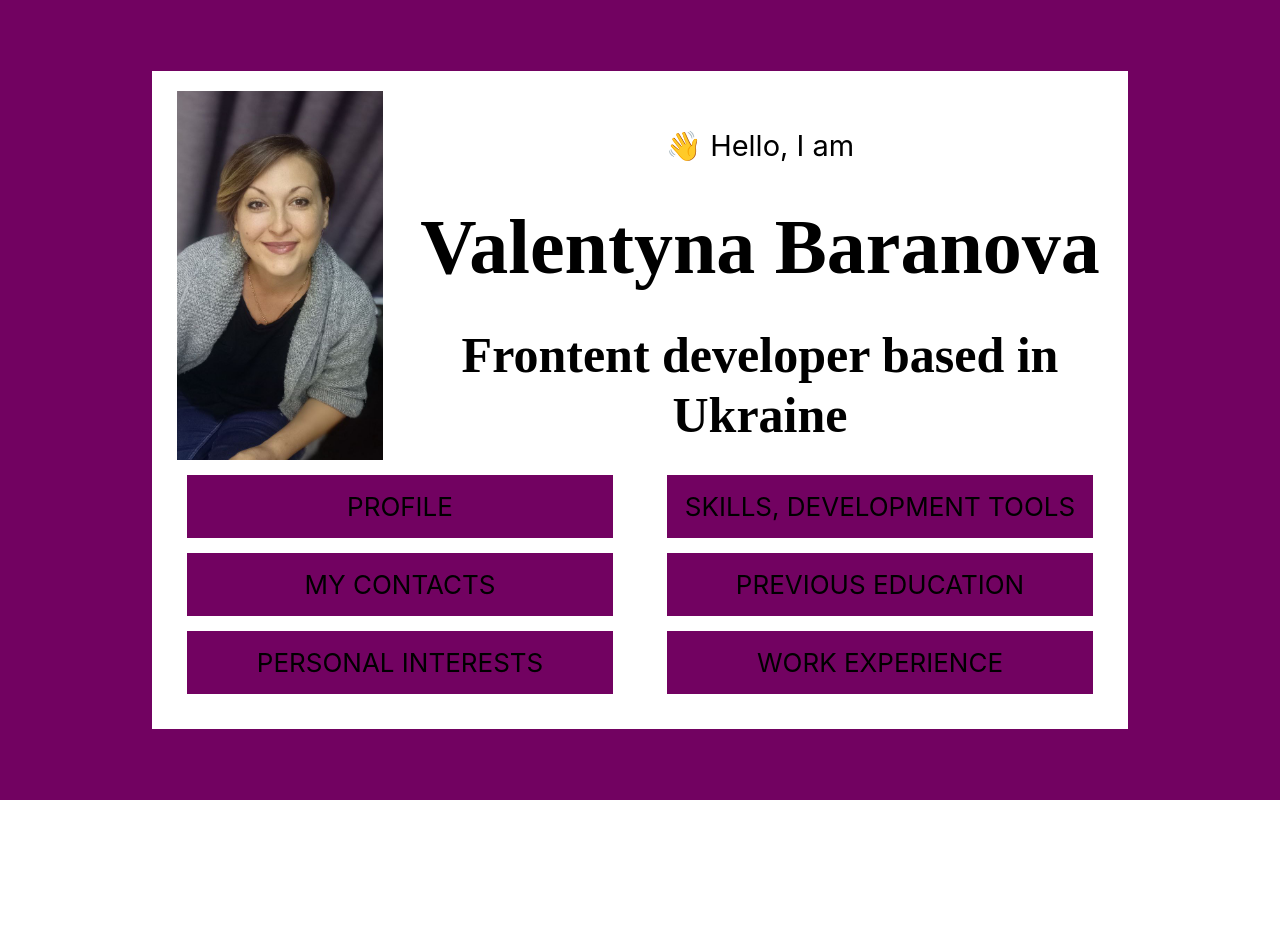
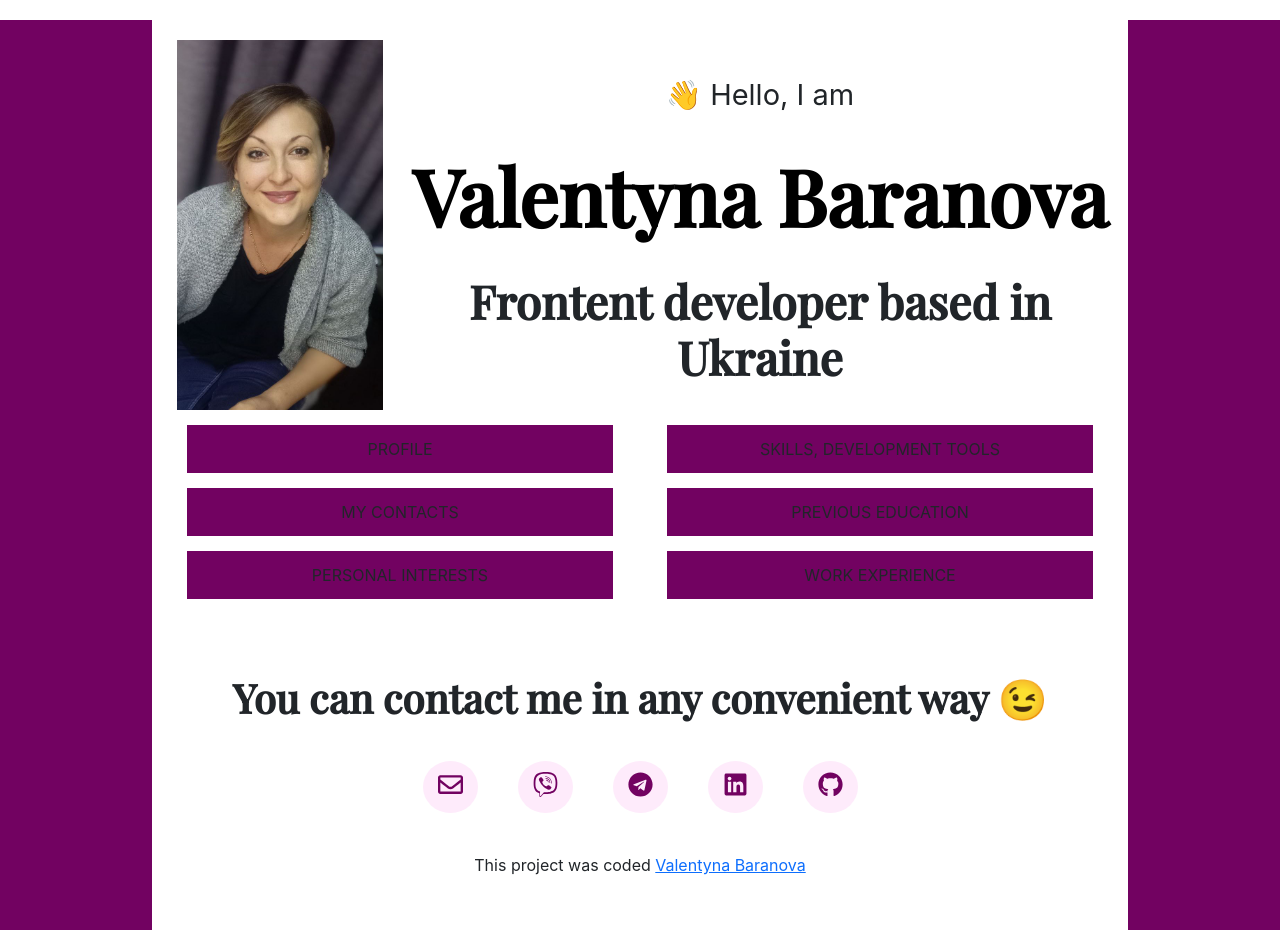
Before and after one commit to ValentynaBaranova/my_portfolio_react_project, a React (Create React App) app: page / in a window 1280 px wide. Before the commit the page ends 800 px from the top, so only its background shows below. Built offline with nearby package versions, Linux system fonts and the light colour scheme.

Commit message:
Created footer

```diff
--- a/package.json
+++ b/package.json
@@ -3,11 +3,13 @@
   "version": "0.1.0",
   "private": true,
   "dependencies": {
+    "@react-icons/all-files": "^4.1.0",
     "@testing-library/jest-dom": "^5.16.5",
     "@testing-library/react": "^13.4.0",
     "@testing-library/user-event": "^13.5.0",
     "react": "^18.2.0",
     "react-dom": "^18.2.0",
+    "react-icons": "^4.4.0",
     "react-scripts": "5.0.1",
     "web-vitals": "^2.1.4"
   },
--- a/public/index.html
+++ b/public/index.html
@@ -12,6 +12,10 @@
       integrity="sha384-iYQeCzEYFbKjA/T2uDLTpkwGzCiq6soy8tYaI1GyVh/UjpbCx/TYkiZhlZB6+fzT"
       crossorigin="anonymous"
     />
+    <link
+      href="https://fonts.googleapis.com/css2?family=Playfair+Display:wght@500&family=Poppins:wght@500&display=swap"
+      rel="stylesheet"
+    />
     <title>Portfolio Valetyna Baranova</title>
   </head>
   <body>
--- a/src/App.css
+++ b/src/App.css
@@ -1,5 +1,6 @@
 :root {
   --primary-color: #720261;
+  --secondary-color: #feebfb;
   --heading-font-family: "Playfair Display", serif;
   --default-font-family: "Poppins", sans-serif;
 }
@@ -17,9 +18,16 @@ h1 {
 }
 
 h2 {
-  font-size: 50px;
+  font-size: 46px;
   font-family: var(--heading-font-family);
   font-weight: bold;
+}
+
+h3 {
+  font-size: 40px;
+  font-family: var(--heading-font-family);
+  font-weight: bold;
+  margin-bottom: 43px;
 }
 
 p {
@@ -31,13 +39,6 @@ p {
 
 .App-header {
   background-color: var(--primary-color);
-  min-height: 100vh;
-  display: flex;
-  flex-direction: column;
-  align-items: center;
-  justify-content: center;
-  font-size: calc(10px + 2vmin);
-  color: black;
 }
 
 .container {
@@ -56,3 +57,53 @@ img {
   background-color: var(--primary-color);
   margin: 15px;
 }
+
+footer {
+  text-align: center;
+  margin: 60px 0 30px;
+}
+footer p {
+  font-size: 16px;
+}
+
+.social_links {
+  margin: 40px 0 0;
+}
+
+.social_links a {
+  margin: 20px;
+  color: var(--primary-color);
+  background-color: var(--secondary-color);
+  padding: 7px 15px 15px 15px;
+  font-size: 25px;
+  border-radius: 50%;
+}
+
+.social_links a:hover {
+  color: white;
+  background-color: var(--primary-color);
+}
+
+.btn-branding {
+  background: var(--primary-color);
+  border-radius: 4px;
+  color: white;
+  font-size: 18px;
+  line-height: 27px;
+  padding: 12px 20px;
+  text-decoration: none;
+}
+
+@media (max-width: 960px) {
+  h1,
+  h2,
+  h1 {
+    font-size: 44px;
+  }
+
+  .contact-box {
+    display: block;
+    text-align: center;
+    width: 90%;
+  }
+}
--- a/src/App.js
+++ b/src/App.js
@@ -1,6 +1,7 @@
 import RightSide from "./RightSide";
 import LeftSide from "./LeftSide";
 import Head from "./Head";
+import Footer from "./Footer";
 import "./App.css";
 
 function App() {
@@ -13,6 +14,7 @@ function App() {
             <RightSide />
             <LeftSide />
           </div>
+          <Footer />
         </div>
       </header>
     </div>
--- /dev/null
+++ b/src/Footer.js
@@ -0,0 +1,69 @@
+import React from "react";
+import "./App.css";
+import {
+  FaGithub,
+  FaLinkedin,
+  FaTelegram,
+  FaViber,
+  FaRegEnvelope,
+} from "react-icons/fa";
+
+export default function Footer() {
+  return (
+    <footer>
+      <div className="social_links">
+        <h3>You can contact me in any convenient way 😉</h3>
+        <a
+          href="mailto:valentynabaranova5@gmail.com"
+          title="Send me email"
+          target="_blank"
+          rel="noreferrer"
+        >
+          <FaRegEnvelope />
+        </a>
+        <a
+          href="mailto:valentynabaranova5@gmail.com"
+          title="You can contact with Baranova in Viber"
+          target="_blank"
+          rel="noreferrer"
+        >
+          <FaViber />
+        </a>
+        <a
+          href="https://t.me/ValentynaBaranova"
+          title="You can contact with Baranova in Telegram"
+          target="_blank"
+          rel="noreferrer"
+        >
+          <FaTelegram />
+        </a>
+        <a
+          href="https://www.linkedin.com/in/valentyna-baranova-5a9b74245/"
+          target="_blank"
+          rel="noreferrer"
+          title="My profile on Linkedin"
+        >
+          <FaLinkedin size="25" />
+        </a>
+        <a
+          href="https://www.github.com/baranova"
+          target="_blank"
+          rel="noreferrer"
+          title="My profile on GitHab"
+        >
+          <FaGithub size="25" />
+        </a>
+      </div>
+      <p className="text-center mt-5">
+        This project was coded{" "}
+        <a
+          href="https://github.com/ValentynaBaranova/my_portfolio_react_project"
+          target="_blank"
+          rel="noreferrer"
+        >
+          Valentyna Baranova
+        </a>
+      </p>
+    </footer>
+  );
+}
```
Also changed, not shown: 1 other file (tests, documents, lock files or other folders).
